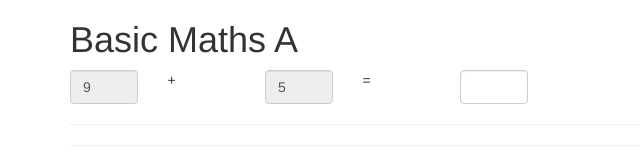
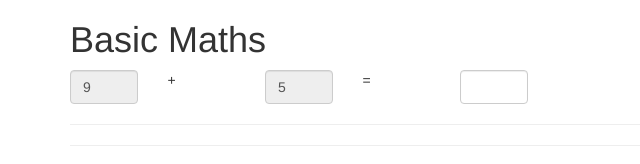
Before and after one commit to tecris/angularjs-calc, a website: page index.html in a window 1280 px wide. Shown: the full height of the page, 0-640 px from the left. Drawn offline with nearby package versions, Linux system fonts and the light colour scheme.

Commit message:
#6, reverse

```diff
--- a/index.html
+++ b/index.html
@@ -10,7 +10,7 @@
   <body>
     <div class="container" ng-app="mathsBasics">
     <div>
-      <h1>Basic Maths A</h1>
+      <h1>Basic Maths</h1>
     </div>
     <div ng-controller="AdditionController">
       <div class="content">
```
